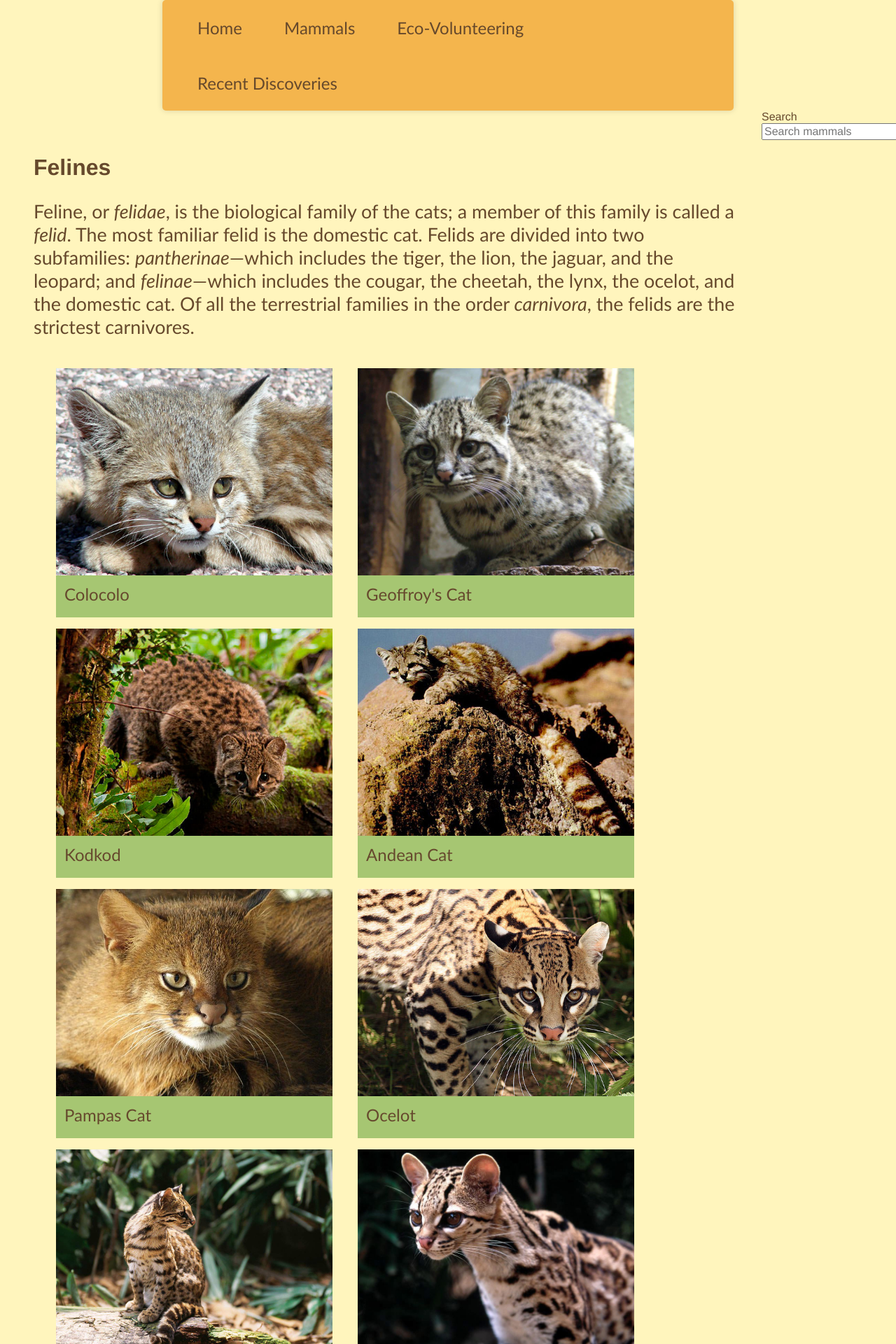
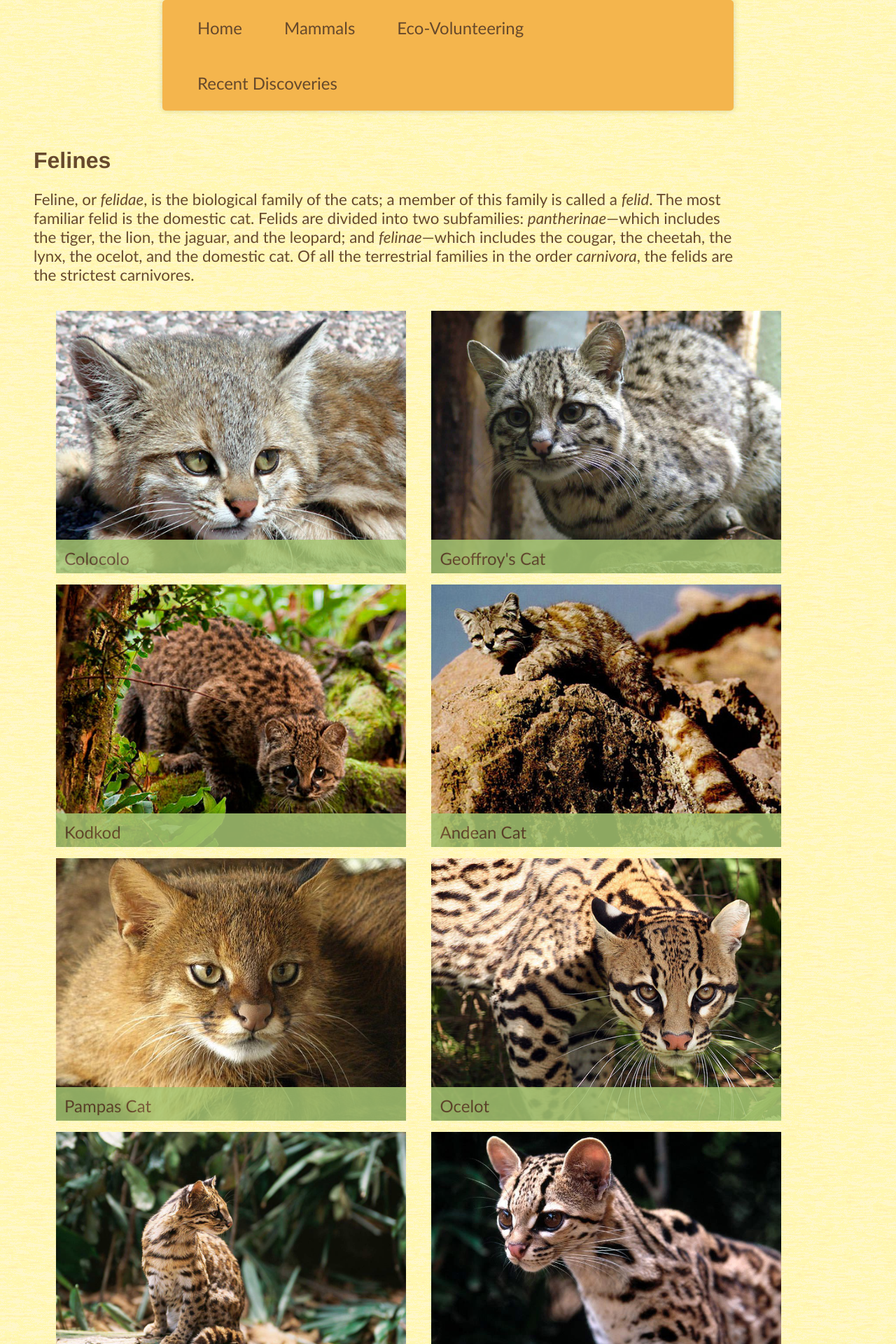
Before and after one commit to liannehebert/large-data-website, a Jekyll site: the page built from felines.html, in a window 1280 px wide. Shown: the top 1920 px of the page at 70% size. Built offline with Jekyll 4.4.1, drawn with Linux system fonts in a browser that asks for light colours.

Commit message:
Spruced up visual style

```diff
--- a/_layouts/default.html
+++ b/_layouts/default.html
@@ -68,10 +68,6 @@
 			</ul>
 		</nav>
 
-		<div class="searchbar" role="search">
-			<label>Search</label>
-			<input type="search" placeholder="Search mammals" title="searchbar">
-		</div>
 
 	</header>
 
--- a/css/general.css
+++ b/css/general.css
@@ -10,9 +10,8 @@
 	box-sizing: border-box;
 }
 
-
-html{
-	background-color:#FFF5BD;
+body{
+	background-image:url(../img/bg.png);
 }
 
 img{
@@ -174,6 +173,7 @@ h1{
 	font-size:2em;
 	font-family:"ITC Stone Sans",helvetica,sans-serif;
 	color:#66492C;
+	padding-top:1em;
 }
 
 h3, h2{
@@ -279,9 +279,11 @@ p, li{
 	color:#66492E;
 	background-color:#A6C672;
 	margin:0;
+	margin-top:-2em;
 	padding:.5em;
-	height:60px;
+	height:48px;
 	font-size:1.5em;
+	opacity:.85;
 }
 
 .caption:hover{
@@ -332,7 +334,9 @@ dl{
 .opportunity-box{
 	background-color:#F9D179;
 	padding:1em .5em 1em .5em;
+	margin-bottom:1.5em;
 	border-bottom:medium solid #66492C;
+	border-top:medium solid #66492C;
 	overflow:hidden;
 }
 
@@ -391,7 +395,7 @@ a:active {
 }
 
 .button:hover{
-	background-color:#F4B45D;
+	background-color:#fff5bd;
 }
 /*End of styling for the Eco-volunteering info and photos*/
 
@@ -823,6 +827,8 @@ article{
 
 .volunteer-photo{
 	float:right;
+	margin-top:-5em;
+	padding-left:2em;
 }
 
 }
@@ -832,6 +838,7 @@ article{
 dl{
 	padding:2em;
 }
+
 }
 
 @media only screen and (min-width: 125em){
--- a/eco-volunteering.html
+++ b/eco-volunteering.html
@@ -5,8 +5,8 @@ layout: default
 <body>
 	<article id="main" role="main">
 		<h1>Eco-Volunteering</h1>
-		<div class="intro">
-			<p>Take part in one of GoEco's exciting and unique volunteer opportunities in South America! From the street lights of Buenos Aires to the Andes Mountains in Argentina, we offer a wide array of diverse options for volunteers interested in South America. Get to know a Bolivian family, make friends with travelers from around the world in Patagonia, or learn about conservation on the Galapagos Islands - with GoEco you can do it all!</p>
+		<div>
+			<p class="intro">Take part in one of GoEco's exciting and unique volunteer opportunities in South America! From the street lights of Buenos Aires to the Andes Mountains in Argentina, we offer a wide array of diverse options for volunteers interested in South America. Get to know a Bolivian family, make friends with travelers from around the world in Patagonia, or learn about conservation on the Galapagos Islands - with GoEco you can do it all!</p>
 		</div>
 
 		<div class="opportunity-box unit-s-1 unit-m-1 unit-l-1" id="secondary">
--- a/felines.html
+++ b/felines.html
@@ -6,13 +6,13 @@ layout: default
 
 	<h1>Felines</h1>
 
-	<div class="intro unit-s-1 unit-m-2-3 unit-l-2-3">
-	<p>Feline, or <i>felidae</i>, is the biological family of the cats; a member of this family is called a <i>felid</i>. The most familiar felid is the domestic cat. Felids are divided into two subfamilies: <i>pantherinae</i>—which includes the tiger, the lion, the jaguar, and the leopard; and <i>felinae</i>—which includes the cougar, the cheetah, the lynx, the ocelot, and the domestic cat. Of all the terrestrial families in the order <i>carnivora</i>, the felids are the strictest carnivores.</p>
+	<div class="unit-s-1 unit-m-2-3 unit-l-1">
+	<p class="intro">Feline, or <i>felidae</i>, is the biological family of the cats; a member of this family is called a <i>felid</i>. The most familiar felid is the domestic cat. Felids are divided into two subfamilies: <i>pantherinae</i>—which includes the tiger, the lion, the jaguar, and the leopard; and <i>felinae</i>—which includes the cougar, the cheetah, the lynx, the ocelot, and the domestic cat. Of all the terrestrial families in the order <i>carnivora</i>, the felids are the strictest carnivores.</p>
 	</div>
 
 	<div class="photo-list" id="secondary" role="complementary">
 
-		<div class="photo photo-spacer unit-s-1 unit-m-1 unit-l-1-3">
+		<div class="photo photo-spacer unit-s-1 unit-m-1 unit-l-2-3">
 			<img src="img/colocolo.jpg" class="flex-img" alt="Colocolo">
 			<details >
 				<summary class="caption" role="definition">Colocolo</summary>
@@ -50,7 +50,7 @@ layout: default
 
 
 
-		<div class="photo-spacer photo unit-s-1 unit-m-1 unit-l-1-3">
+		<div class="photo-spacer photo unit-s-1 unit-m-1 unit-l-2-3">
 			<img src="img/geoffroy.jpg" class="flex-img" alt="Geoffroy's Cat">
 			<details >
 				<summary class="caption" role="definition">Geoffroy's Cat</summary>
@@ -88,7 +88,7 @@ layout: default
 
 
 
-		<div class="photo-spacer photo unit-s-1 unit-m-1 unit-l-1-3">
+		<div class="photo-spacer photo unit-s-1 unit-m-1 unit-l-2-3">
 			<img src="img/kodkod.jpg" class="flex-img" alt="Kodkod">
 			<details >
 				<summary class="caption" role="definition">Kodkod</summary>
@@ -126,7 +126,7 @@ layout: default
 
 
 
-		<div class="photo-spacer photo unit-s-1 unit-m-1 unit-l-1-3">
+		<div class="photo-spacer photo unit-s-1 unit-m-1 unit-l-2-3">
 			<img src="img/andean-cat.jpg" class="flex-img" alt="Andean Cat">
 			<details >
 				<summary class="caption" role="definition">Andean Cat</summary>
@@ -164,7 +164,7 @@ layout: default
 
 
 
-		<div class="photo-spacer photo unit-s-1 unit-m-1 unit-l-1-3">
+		<div class="photo-spacer photo unit-s-1 unit-m-1 unit-l-2-3">
 			<img src="img/pampas-cat.jpg" class="flex-img" alt="Pampas Cat">
 			<details >
 				<summary class="caption" role="definition">Pampas Cat</summary>
@@ -202,7 +202,7 @@ layout: default
 
 
 
-		<div class="photo-spacer photo unit-s-1 unit-m-1 unit-l-1-3">
+		<div class="photo-spacer photo unit-s-1 unit-m-1 unit-l-2-3">
 			<img src="img/ocelot.jpg" class="flex-img" alt="Ocelot">
 			<details >
 				<summary class="caption" role="definition">Ocelot</summary>
@@ -238,7 +238,7 @@ layout: default
 
 
 
-		<div class="photo-spacer photo unit-s-1 unit-m-1 unit-l-1-3">
+		<div class="photo-spacer photo unit-s-1 unit-m-1 unit-l-2-3">
 			<img src="img/oncilla.jpg" class="flex-img" alt="Oncilla">
 			<details >
 				<summary class="caption" role="definition">Oncilla</summary>
@@ -276,7 +276,7 @@ layout: default
 
 
 
-		<div class="photo-spacer photo unit-s-1 unit-m-1 unit-l-1-3">
+		<div class="photo-spacer photo unit-s-1 unit-m-1 unit-l-2-3">
 			<img src="img/margay.jpg" class="flex-img" alt="Margay">
 			<details >
 				<summary class="caption" role="definition">Margay</summary>
@@ -312,7 +312,7 @@ layout: default
 
 
 
-		<div class="photo-spacer photo unit-s-1 unit-m-1 unit-l-1-3" id="jaguar">
+		<div class="photo-spacer photo unit-s-1 unit-m-1 unit-l-2-3" id="jaguar">
 			<img src="img/jaguar.jpg" class="flex-img" alt="Jaguar">
 			<details >
 				<summary class="caption" role="definition">Jaguar</summary>
@@ -348,7 +348,7 @@ layout: default
 
 
 
-		<div class="photo-spacer photo unit-s-1 unit-m-1 unit-l-1-3">
+		<div class="photo-spacer photo unit-s-1 unit-m-1 unit-l-2-3">
 			<img src="img/cougar.jpg" class="flex-img" alt="Cougar">
 			<details >
 				<summary class="caption" role="definition">Cougar</summary>
@@ -386,7 +386,7 @@ layout: default
 
 
 
-		<div class="photo-spacer photo unit-s-1 unit-m-1 unit-l-1-3">
+		<div class="photo-spacer photo unit-s-1 unit-m-1 unit-l-2-3">
 			<img src="img/jaguarundi.jpg" class="flex-img" alt="Jaguarundi">
 			<details >
 				<summary class="caption" role="definition">Jaguarundi</summary>
--- a/index.html
+++ b/index.html
@@ -7,8 +7,8 @@ layout: default
 
 		<h1>Mammals of South America</h1>
 
-		<div class="intro unit-s-1 unit-m-2-3 unit-l-2-3">
-			<p>Ever wonder where sloths live, or what a degu is? I have too. You can find those answers and much more here. Each South American mammal has a full profile, fun facts, and photos. So stay a while, and learn some cool stuff!</p>
+		<div class="unit-s-1 unit-m-2-3 unit-l-1">
+			<p class="intro">Ever wonder where sloths live, or what a degu is? I have too. You can find those answers and much more here. Each South American mammal has a full profile, fun facts, and photos. So stay a while, and learn some cool stuff!</p>
 		</div>
 
 
```
Also changed, not shown: img/bg.png (added), 1 other file.
